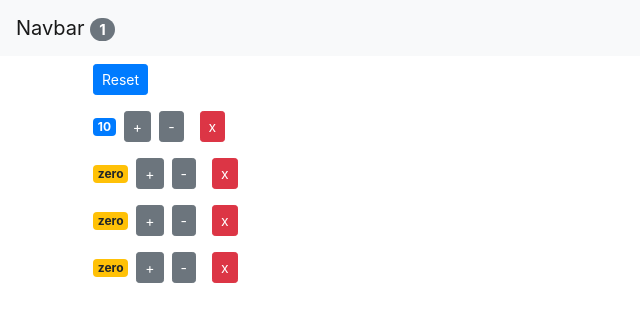
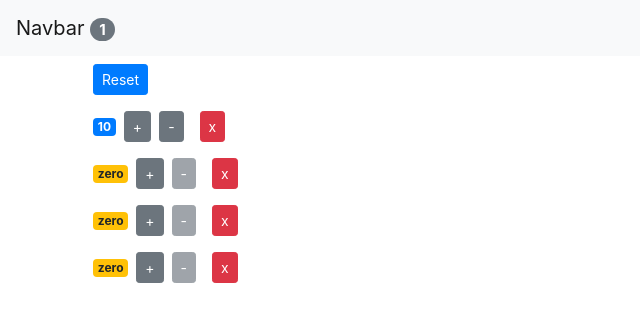
Before and after one commit to lopezg3000/Counter-App, a React (Create React App) app: page / in a window 1280 px wide. Shown: the top 322 px of the page, without its empty margins (0-640 px from the left). Built offline with nearby package versions, Linux system fonts and the light colour scheme.

Commit message:
decrementDisabled

```diff
--- a/src/components/counter.jsx
+++ b/src/components/counter.jsx
@@ -20,7 +20,7 @@ class Counter extends Component {
             <div>
                 <span className={this.getBadgeClasses()}>{this.formatCount()}</span>
                 <button onClick={() => this.props.onIncrement(this.props.counter)} className="btn btn-secondary btn-sm">+</button>
-                <button onClick={() => this.props.onDecrement(this.props.counter)} className="btn btn-secondary btn-sm m-2">-</button>
+                <button onClick={() => this.props.onDecrement(this.props.counter)} className="btn btn-secondary btn-sm m-2" disabled={this.buttonDisabled()}>-</button>
                 <button onClick={() => this.props.onDelete(this.props.counter.id)} className="btn btn-danger btn-sm m-2" >x</button>
 
             </div>
@@ -37,6 +37,11 @@ class Counter extends Component {
         const { value } = this.props.counter;
         return value === 0 ? "zero" : value;
     };
+
+    buttonDisabled() {
+        const { value } = this.props.counter;
+        return value > 0 ? false : true;
+    }
 };
 
 
```
